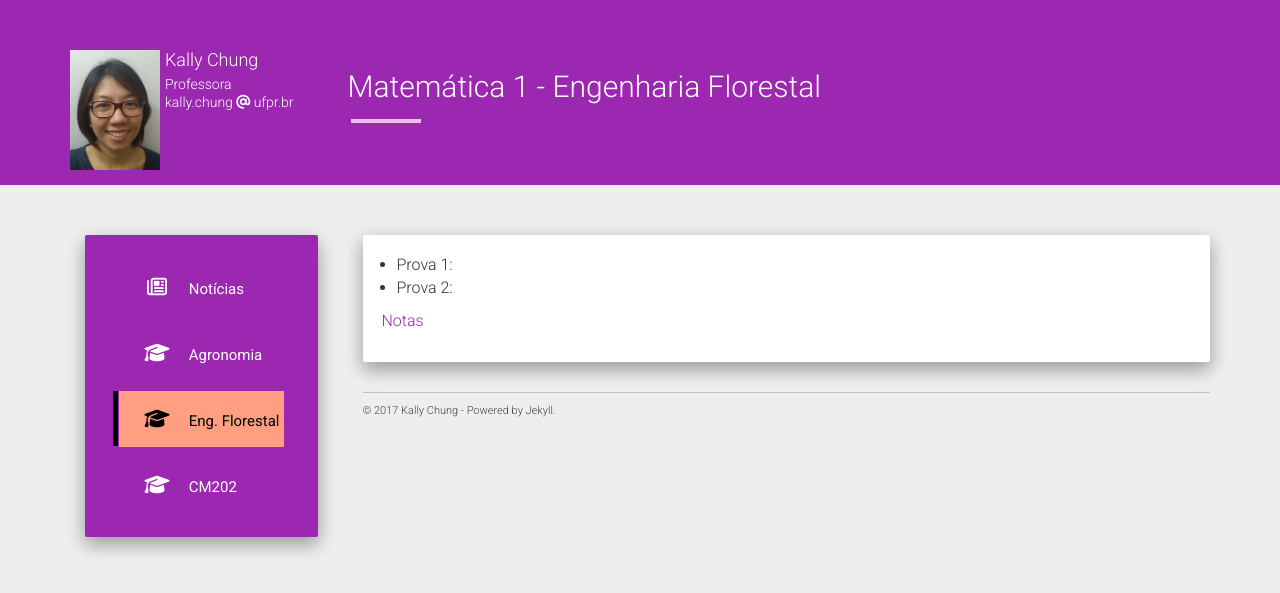
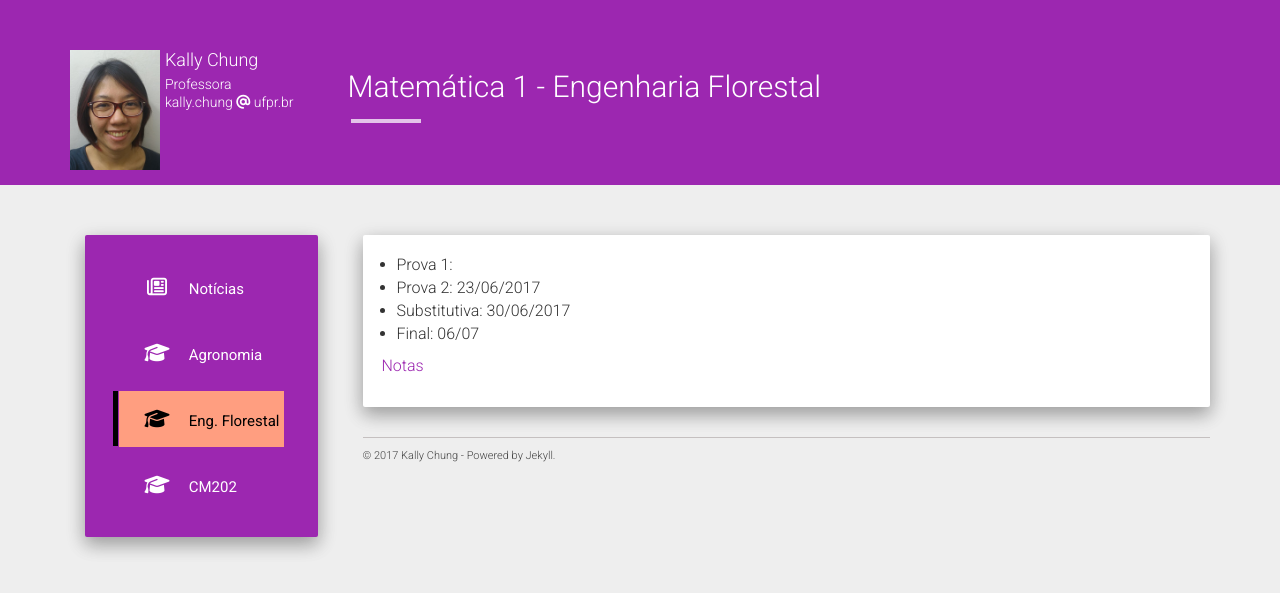
Before and after one commit to chunggnuhc/chunggnuhc.github.io, a Jekyll site: the page built from engflor.md, in a window 1280 px wide. Shown: the top 593 px of the page. Built offline with Jekyll 4.4.1, drawn with Linux system fonts in a browser that asks for light colours; nearby versions of some CDN libraries.

Commit message:
Datas das provas adicionadas

```diff
--- a/engflor.md
+++ b/engflor.md
@@ -5,6 +5,8 @@ permalink: /engflor/
 ---
 
 - Prova 1:
-- Prova 2:
+- Prova 2: 23/06/2017
+- Substitutiva: 30/06/2017
+- Final: 06/07
 
 [Notas](engflor-notas.pdf)
```
